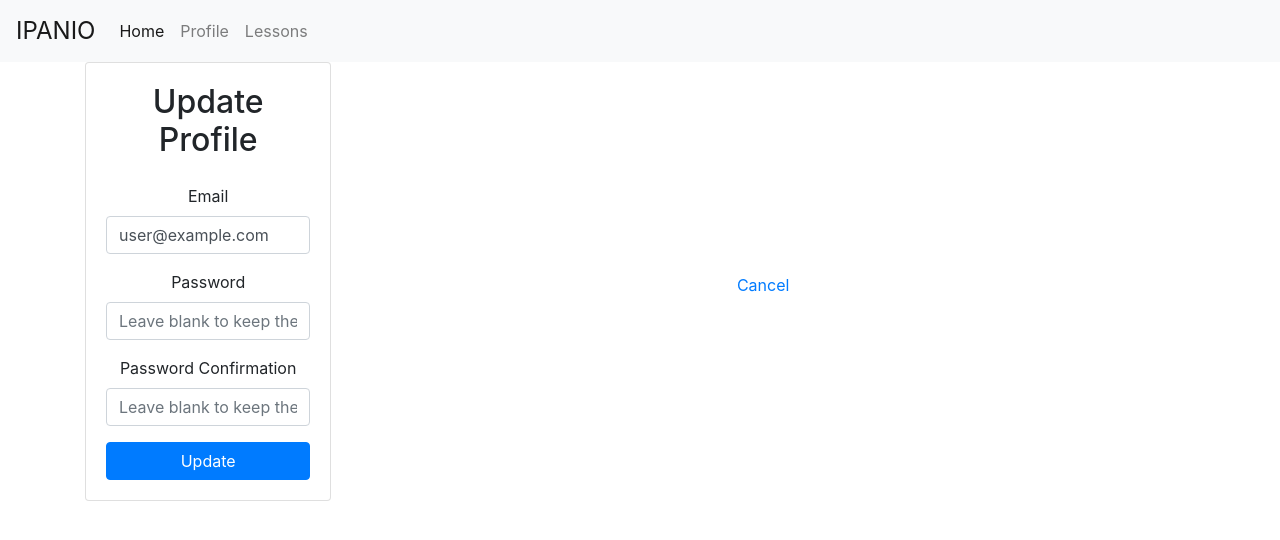
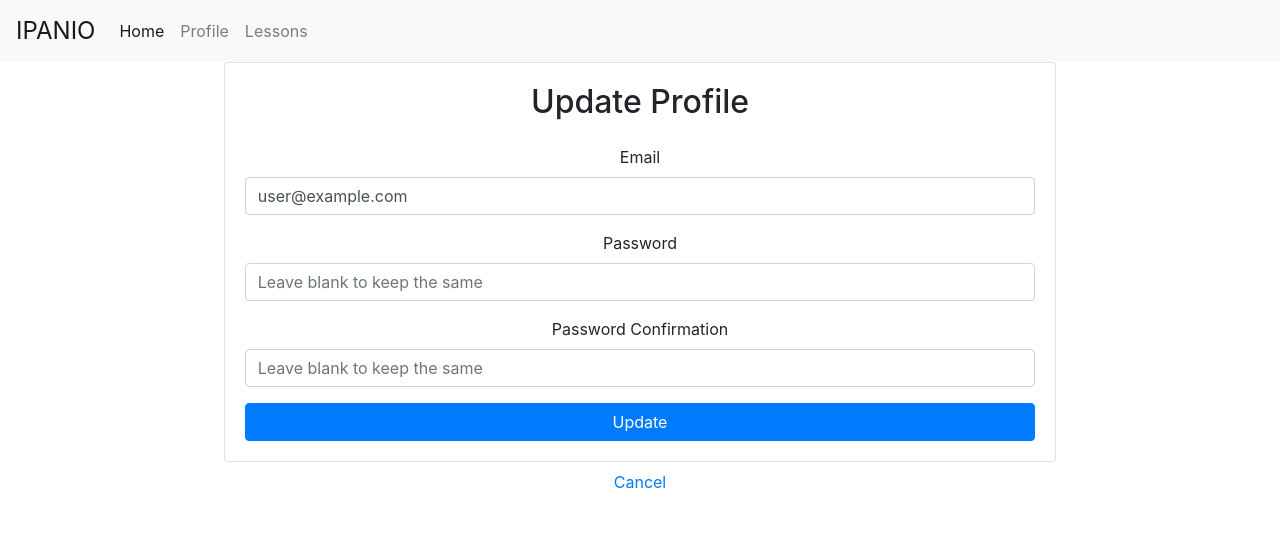
Before and after one commit to adbahrani/IPanio, a React (Create React App) app: page /update-profile in a window 1280 px wide. Shown: the top 540 px of the page. Built offline with nearby package versions, Linux system fonts and the light colour scheme; no server answers; sample sign-in values are in the browser's storage.

Commit message:
update Profile

```diff
--- a/src/components/updateProfile.jsx
+++ b/src/components/updateProfile.jsx
@@ -46,6 +46,7 @@ export default function UpdateProfile() {
       className="d-flex align-items-center justify-content-center"
       sytle={{ minHeight: "100vh" }}
     >
+      <div className="w-75" sytle={{ maxWidth: "400px" }}>
         <Card>
           <Card.Body>
             <h2 className="text-center mb-4">Update Profile</h2>
@@ -85,6 +86,7 @@ export default function UpdateProfile() {
         <div className="w-100 text-center mt-2">
           <Link to="/">Cancel</Link>
         </div>
+      </div>
     </Container>
   );
 }
```
Also changed, not shown: package.json (line endings or trailing spaces), 1 other file (tests, documents, lock files or other folders). Lines whose indentation alone changed are shown as unchanged.
